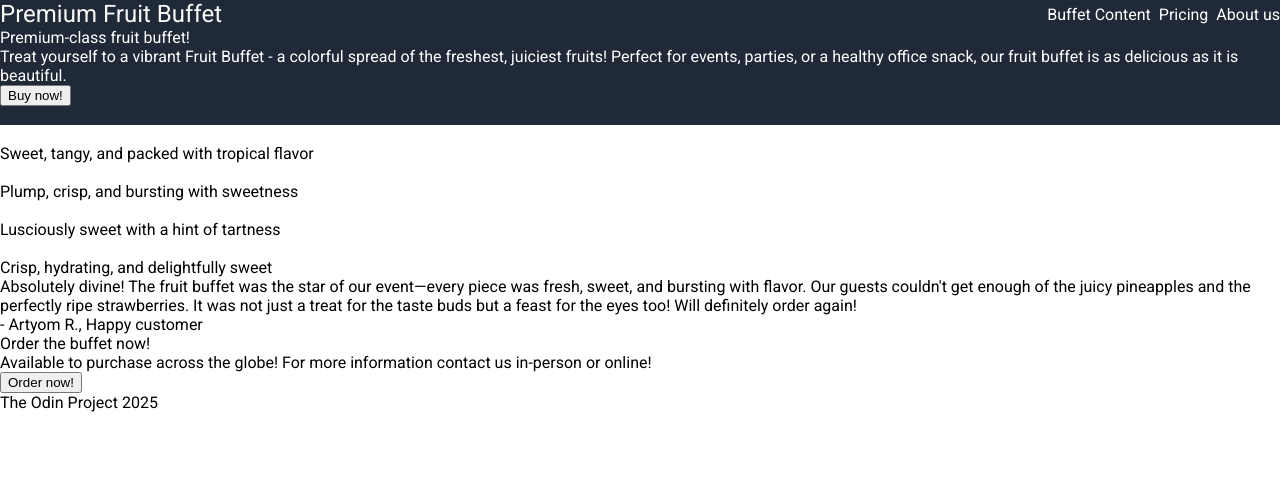
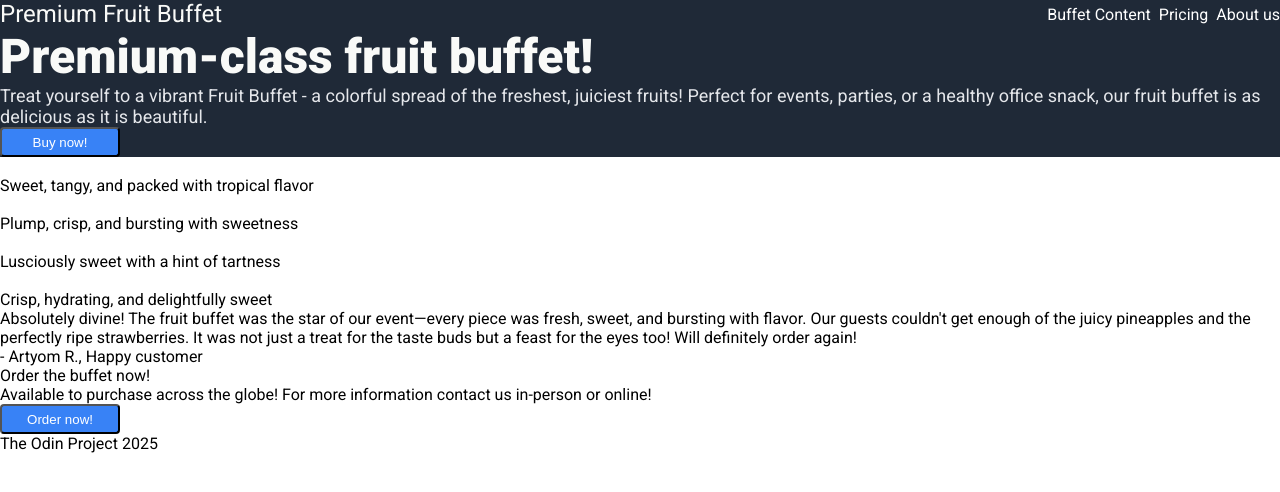
Before and after one commit to bulkassi/odin-landing-page, a plain HTML site: page index.html in a window 1280 px wide. Drawn offline with Linux system fonts and the light colour scheme.

Commit message:
Set initial design for the main section content

```diff
--- a/style.css
+++ b/style.css
@@ -35,7 +35,37 @@ body {
   gap: 8px;
 }
 
+.main-section-content {
+  display: flex;
+  justify-content: space-between;
+  align-items: center;
+}
+
+.title {
+  color: #f9faf8;
+  font-size: 48px;
+  font-weight: 900;
+}
+
+.subtext {
+  color: #e5e7eb;
+  font-size: 18px;
+}
+
 a {
   color: white;
   text-decoration: none;
 }
+
+button {
+  background-color: #3882f6;
+  color: white;
+
+  height: 30px;
+  width: 120px;
+  padding: 8px 24px;
+  border-radius: 4px;
+  display: flex;
+  justify-content: center;
+  align-items: center;
+}
```
